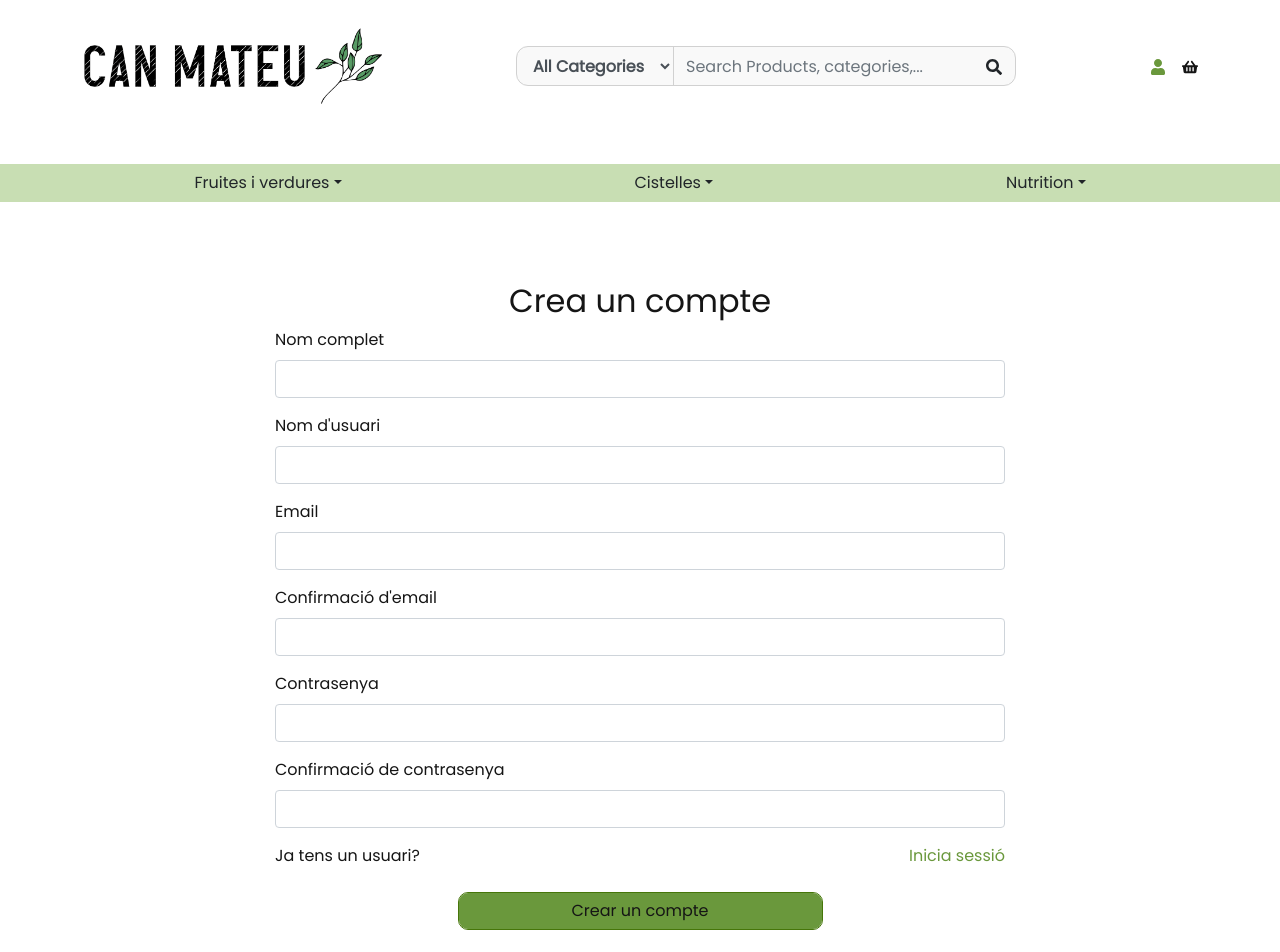
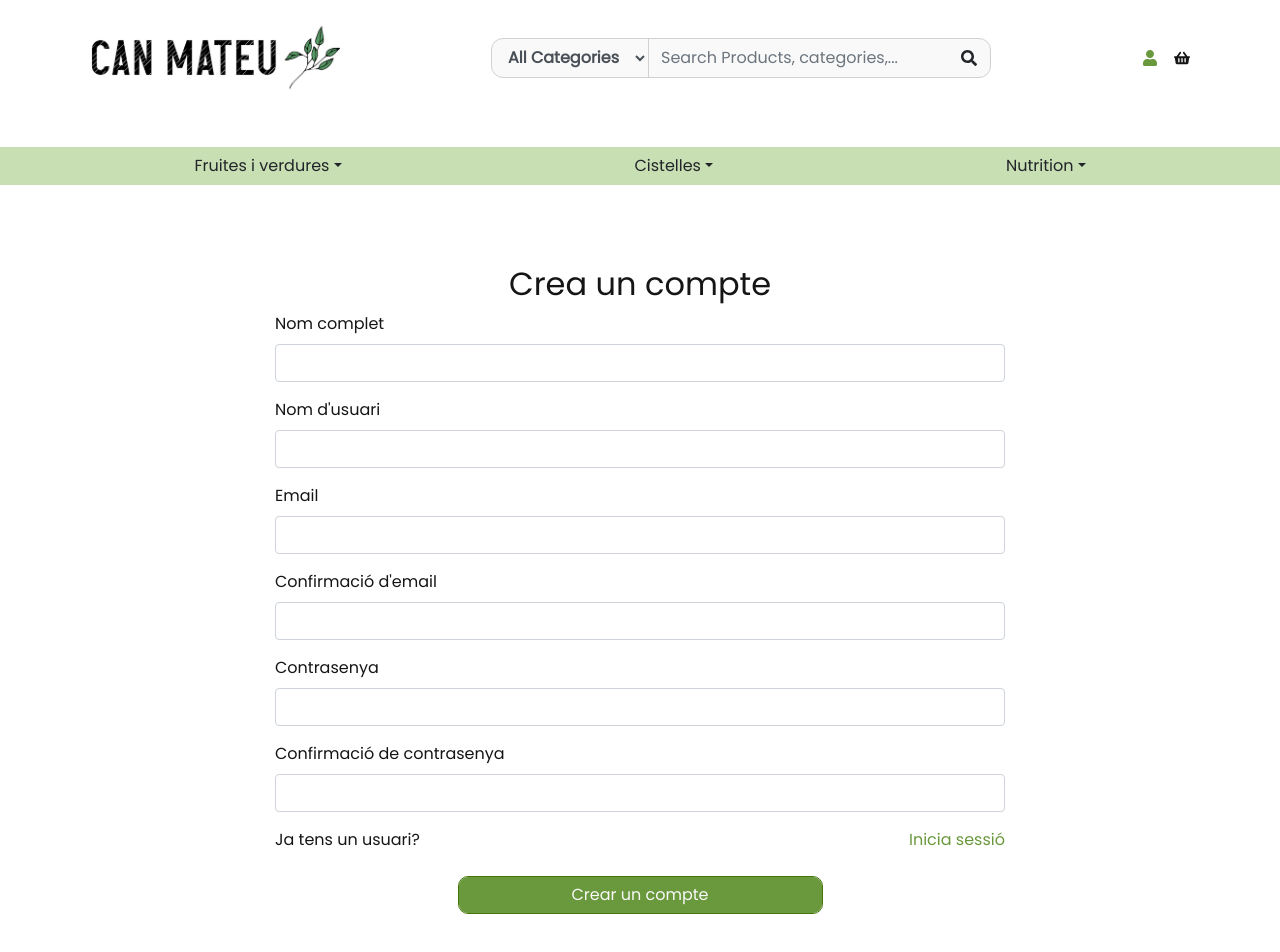
Before and after one commit to SalvadorSC/can-manel-front, a React (Create React App) app: page /registro in a window 1280 px wide. Shown: the top 952 px of the page. Built offline with nearby package versions, Linux system fonts and the light colour scheme.

Commit message:
color del texto botones a blanco

```diff
--- a/src/componentes/Cabecera.css
+++ b/src/componentes/Cabecera.css
@@ -133,6 +133,6 @@
     color: var(--color-border);
   }
   .logo {
-    width: 300px;
+    width: 250px;
   }
 }
--- a/src/global.css
+++ b/src/global.css
@@ -31,7 +31,7 @@ ul {
 /* BUTTON MAIN STYLES */
 
 .button {
-  color: var(--color-blanco);
+  color: var(--color-white);
   background-color: var(--color-primary-dark);
   border: 1px solid var(--color-border);
   border-radius: 10px;
@@ -39,13 +39,13 @@ ul {
 }
 
 .button:hover {
-  color: var(--color-blanco);
+  color: var(--color-white);
 }
 
 @media (min-width: 1024px) {
   .button:hover {
     color: var(--color-primary-dark);
-    background-color: var(--color-blanco);
+    background-color: var(--color-white);
   }
 }
 
```
